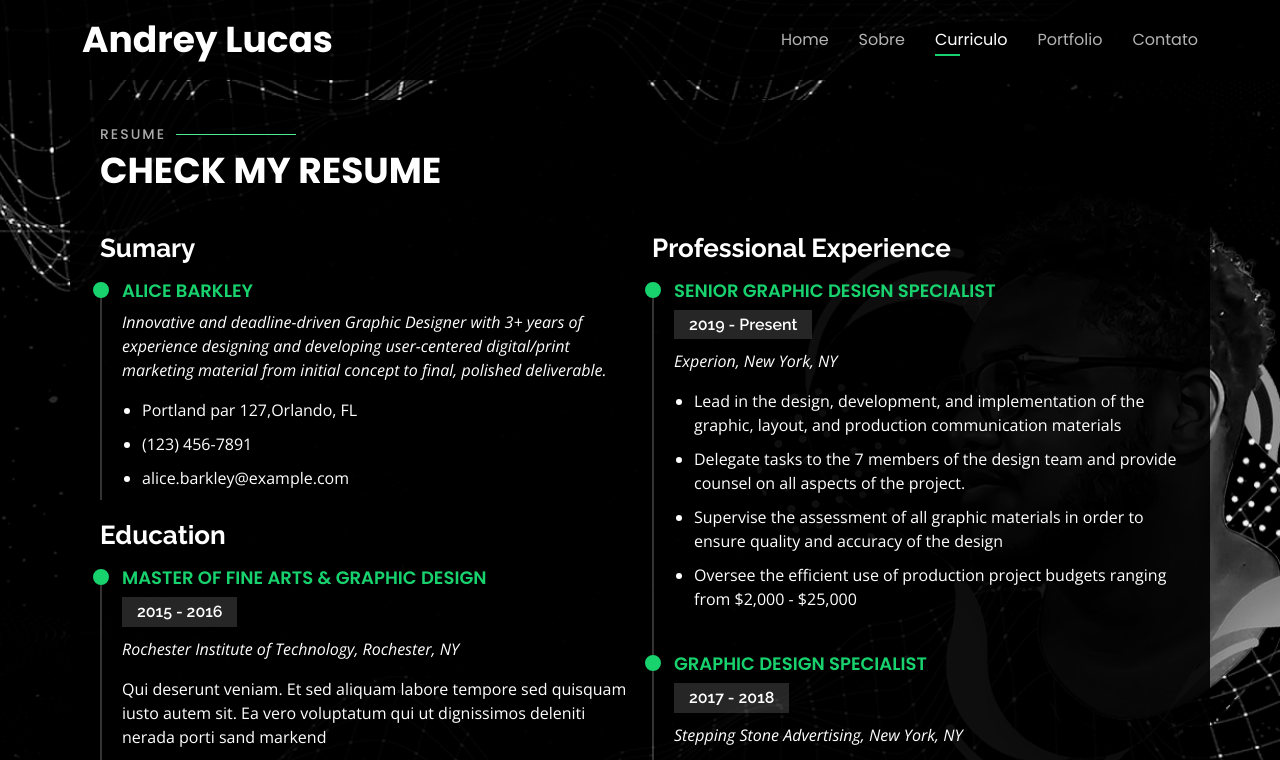
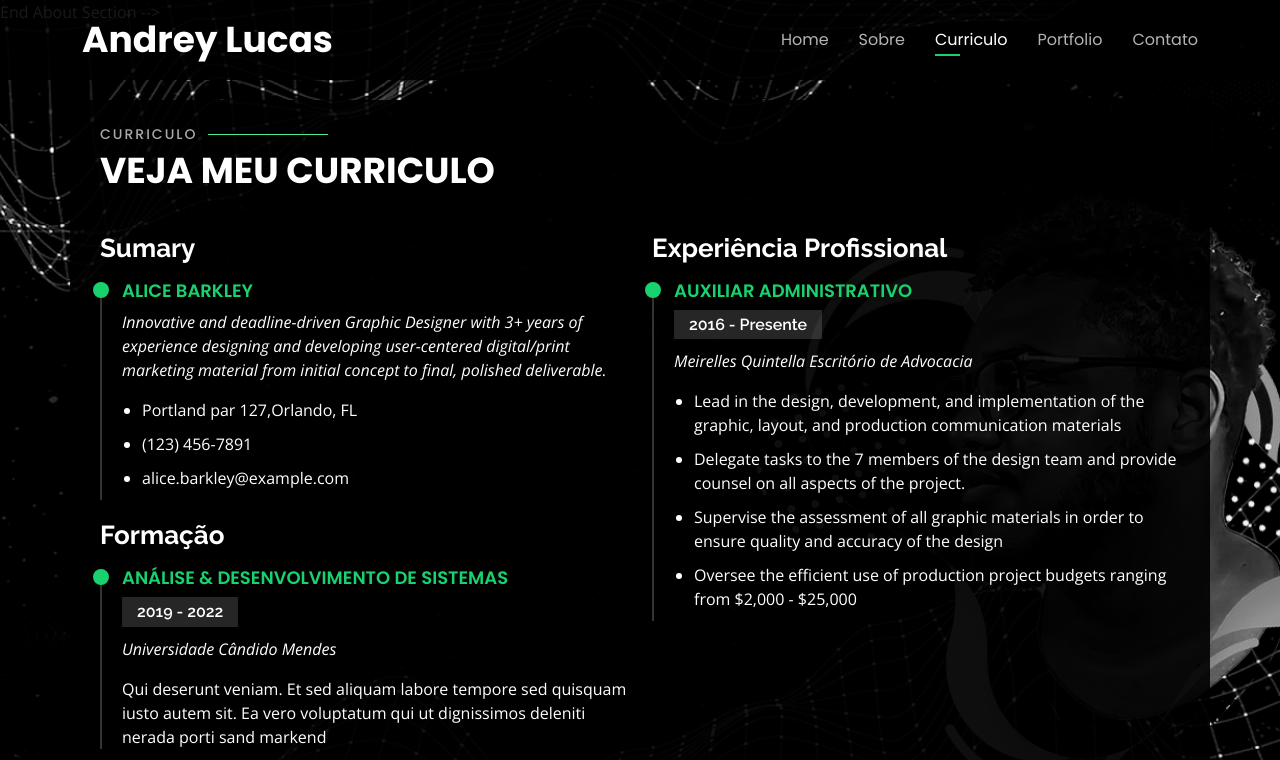
Before and after one commit to Andrey-Lucas/Portifolio, a plain HTML site: page index.html in a window 1280 px wide. Both pictures are taken after a click on the link "Curriculo". Shown: the top 760 px of the page. Drawn offline with nearby package versions, Linux system fonts and the light colour scheme.

Commit message:
curriculo

```diff
--- a/index.html
+++ b/index.html
@@ -299,7 +299,7 @@
     </div><!-- End Interests -->
 
     <!-- ======= Testimonials ======= -->
-    <div class="testimonials container">
+   <!-- <div class="testimonials container">
 
       <div class="section-title">
         <h2>Testimonials</h2>
@@ -319,7 +319,7 @@
               <h3>Saul Goodman</h3>
               <h4>Ceo &amp; Founder</h4>
             </div>
-          </div><!-- End testimonial item -->
+          </div>
 
           <div class="swiper-slide">
             <div class="testimonial-item">
@@ -332,7 +332,7 @@
               <h3>Sara Wilsson</h3>
               <h4>Designer</h4>
             </div>
-          </div><!-- End testimonial item -->
+          </div>
 
           <div class="swiper-slide">
             <div class="testimonial-item">
@@ -345,8 +345,7 @@
               <h3>Jena Karlis</h3>
               <h4>Store Owner</h4>
             </div>
-          </div><!-- End testimonial item -->
-
+          </div>
           <div class="swiper-slide">
             <div class="testimonial-item">
               <p>
@@ -358,7 +357,7 @@
               <h3>Matt Brandon</h3>
               <h4>Freelancer</h4>
             </div>
-          </div><!-- End testimonial item -->
+          </div>
 
           <div class="swiper-slide">
             <div class="testimonial-item">
@@ -371,8 +370,7 @@
               <h3>John Larson</h3>
               <h4>Entrepreneur</h4>
             </div>
-          </div><!-- End testimonial item -->
-
+          </div>
         </div>
         <div class="swiper-pagination"></div>
       </div>
@@ -383,15 +381,15 @@
 
     </div><!-- End Testimonials  -->
 
-  </section><!-- End About Section -->
+  </section> End About Section -->
 
   <!-- ======= Resume Section ======= -->
   <section id="resume" class="resume">
     <div class="container">
 
       <div class="section-title">
-        <h2>Resume</h2>
-        <p>Check My Resume</p>
+        <h2>Curriculo</h2>
+        <p>Veja meu Curriculo</p>
       </div>
 
       <div class="row">
@@ -409,26 +407,27 @@
             </p>
           </div>
 
-          <h3 class="resume-title">Education</h3>
+          <h3 class="resume-title">Formação</h3>
           <div class="resume-item">
-            <h4>Master of Fine Arts &amp; Graphic Design</h4>
-            <h5>2015 - 2016</h5>
-            <p><em>Rochester Institute of Technology, Rochester, NY</em></p>
+            <h4>Análise &amp; Desenvolvimento de Sistemas</h4>
+            <h5>2019 - 2022</h5>
+            <p><em>Universidade Cândido Mendes</em></p>
             <p>Qui deserunt veniam. Et sed aliquam labore tempore sed quisquam iusto autem sit. Ea vero voluptatum qui ut dignissimos deleniti nerada porti sand markend</p>
           </div>
+          <!--
           <div class="resume-item">
             <h4>Bachelor of Fine Arts &amp; Graphic Design</h4>
             <h5>2010 - 2014</h5>
             <p><em>Rochester Institute of Technology, Rochester, NY</em></p>
             <p>Quia nobis sequi est occaecati aut. Repudiandae et iusto quae reiciendis et quis Eius vel ratione eius unde vitae rerum voluptates asperiores voluptatem Earum molestiae consequatur neque etlon sader mart dila</p>
-          </div>
+          </div>-->
         </div>
         <div class="col-lg-6">
-          <h3 class="resume-title">Professional Experience</h3>
+          <h3 class="resume-title">Experiência Profissional</h3>
           <div class="resume-item">
-            <h4>Senior graphic design specialist</h4>
-            <h5>2019 - Present</h5>
-            <p><em>Experion, New York, NY </em></p>
+            <h4>Auxiliar Administrativo</h4>
+            <h5>2016 - Presente</h5>
+            <p><em>Meirelles Quintella Escritório de Advocacia </em></p>
             <p>
             <ul>
               <li>Lead in the design, development, and implementation of the graphic, layout, and production communication materials</li>
@@ -438,6 +437,7 @@
             </ul>
             </p>
           </div>
+          <!--
           <div class="resume-item">
             <h4>Graphic design specialist</h4>
             <h5>2017 - 2018</h5>
@@ -452,7 +452,7 @@
             </p>
           </div>
         </div>
-      </div>
+      </div> -->
 
     </div>
   </section><!-- End Resume Section -->
```
